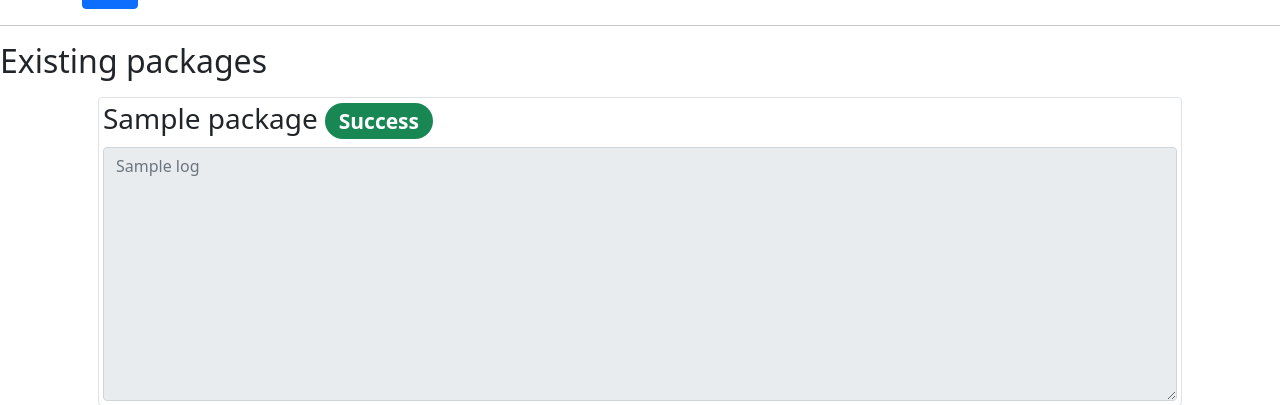
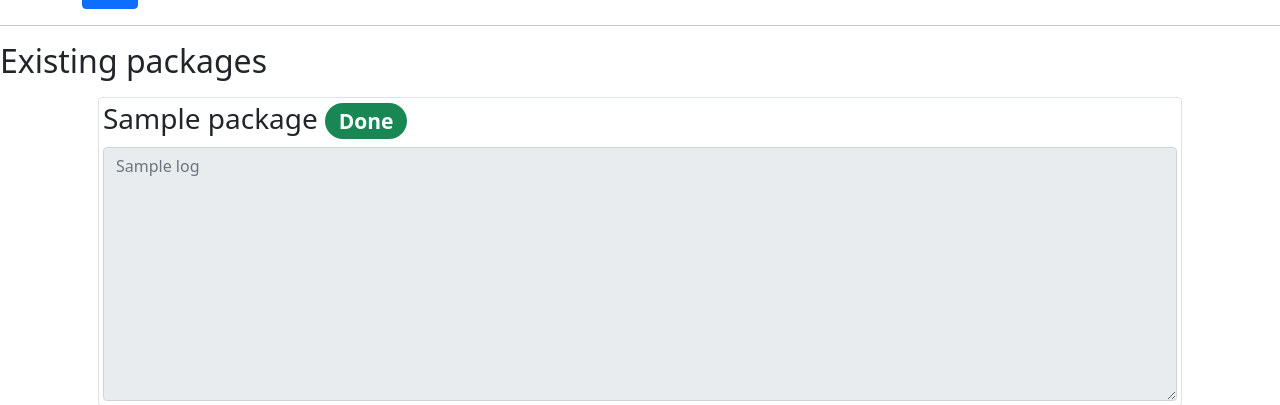
Before and after one commit to kpj/plyder, a Python web app: template plyder/templates/index.html in a window 1280 px wide. Shown: the part 352-757 px from the top of the page. Run offline with Jinja, Linux system fonts and the light colour scheme; the template is opened without the code that fills it: most values are stand-ins (such as "Sample title", 1, 10 or a date in 2020).

Commit message:
Change badge label from 'Success' to 'Done'

```diff
--- a/plyder/templates/index.html
+++ b/plyder/templates/index.html
@@ -36,7 +36,7 @@
                 {{ package.name }}
 
                 {% if package.info.status == "done" %}
-                    <span class="badge rounded-pill bg-success">Success</span>
+                    <span class="badge rounded-pill bg-success">Done</span>
                 {% elif package.info.status == "running" %}
                     <span class="badge rounded-pill bg-info">Running</span>
                 {% elif package.info.status == "failed" %}
```
